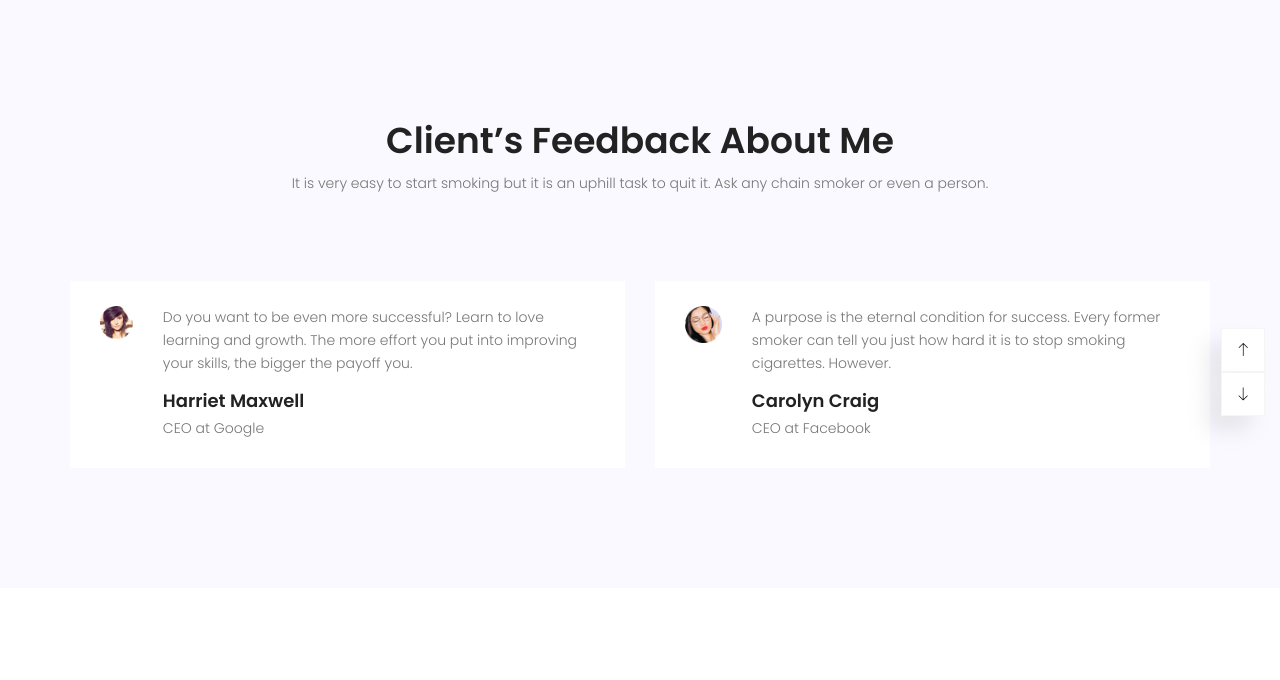
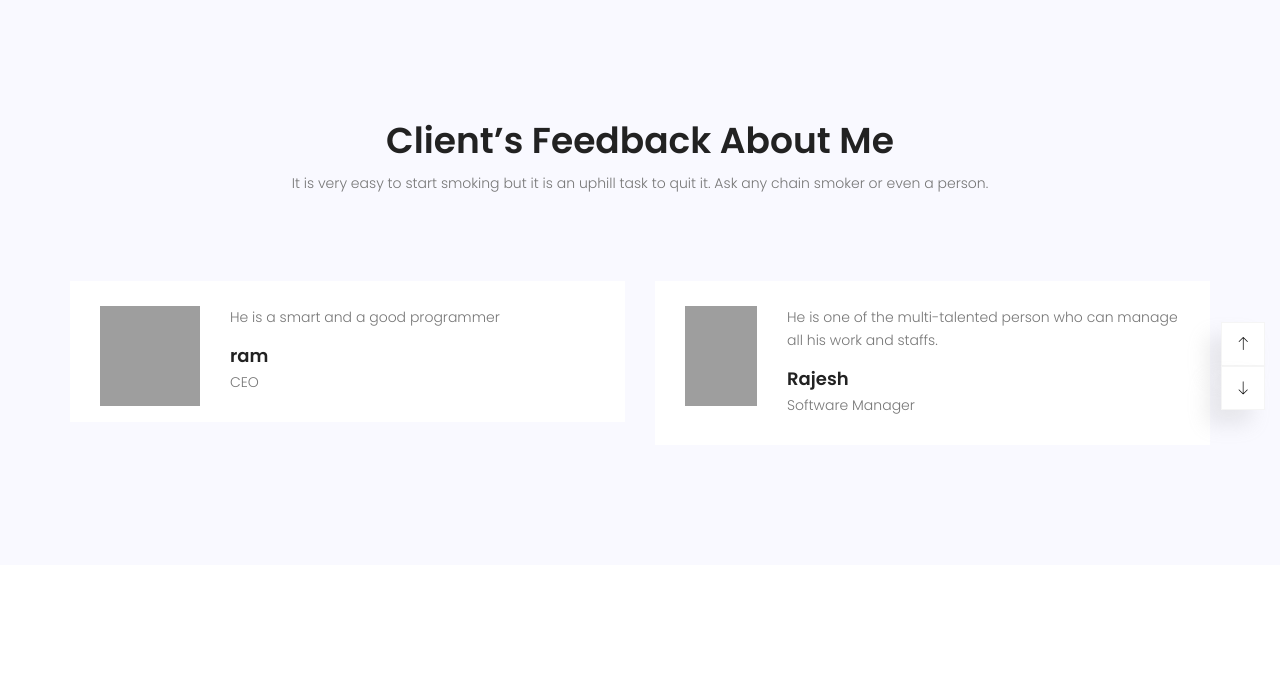
Before and after one commit to rajesh-sht/django3pm, a Django app: page / in a window 1280 px wide. Shown: the part 3541-4221 px from the top of the page. Run offline with Django 4.2, Linux system fonts and the light colour scheme; data comes from the database, SQL or seed files in the repository; both versions use the stored data as it was after the commit; some libraries are stand-ins or nearby versions; grey boxes are pictures that could not be loaded.

Commit message:
work in templates for looping and create views in views.py

```diff
--- a/home/views.py
+++ b/home/views.py
@@ -4,11 +4,16 @@ from .models import *
 def home(request):
     views = {}
     views['services'] = Service.objects.all()
+    views['feedbacks'] = Feedback.objects.all()
     return render(request, 'index.html',views)
 def about(request):
-    return render(request, 'about.html')
+    views = {}
+    views['feedbacks'] = Feedback.objects.all()
+    return render(request, 'about.html',views)
 def contact(request):
-    return render(request, 'contact.html')
+    views = {}
+    views['informations'] = Information.objects.all()
+    return render(request, 'contact.html', views)
 def portfolio(request):
     return render(request, 'portfolio.html')
 def price(request):
--- a/templates/index.html
+++ b/templates/index.html
@@ -253,32 +253,20 @@
         </div>
         <div class="row">
             <div class="active-testimonial">
+                {% for feedback in feedbacks %}
                 <div class="single-testimonial item d-flex flex-row">
                     <div class="thumb">
-                        <img class="img-fluid" src="{% static 'img/elements/user1.png' %}" alt="">
+                        <img class="img-fluid" src="{{feedback.image}}" style="width:100px; height:100px;" alt="">
                     </div>
                     <div class="desc">
                         <p>
-                            Do you want to be even more successful? Learn to love learning and growth. The more effort
-                            you put into improving your skills, the bigger the payoff you.
+                            {{feedback.comment}}
                         </p>
-                        <h4>Harriet Maxwell</h4>
-                        <p>CEO at Google</p>
+                        <h4>{{feedback.name}}</h4>
+                        <p>{{feedback.post}}</p>
                     </div>
                 </div>
-                <div class="single-testimonial item d-flex flex-row">
-                    <div class="thumb">
-                        <img class="img-fluid" src="{% static 'img/elements/user2.png' %}" alt="">
-                    </div>
-                    <div class="desc">
-                        <p>
-                            A purpose is the eternal condition for success. Every former smoker can tell you just how
-                            hard it is to stop smoking cigarettes. However.
-                        </p>
-                        <h4>Carolyn Craig</h4>
-                        <p>CEO at Facebook</p>
-                    </div>
-                </div>
+                {% endfor %}
             </div>
         </div>
     </div>
```
Also changed, not shown: templates/about.html (+6 -18 lines), templates/contact.html (+7 -5 lines), db.sqlite3.
